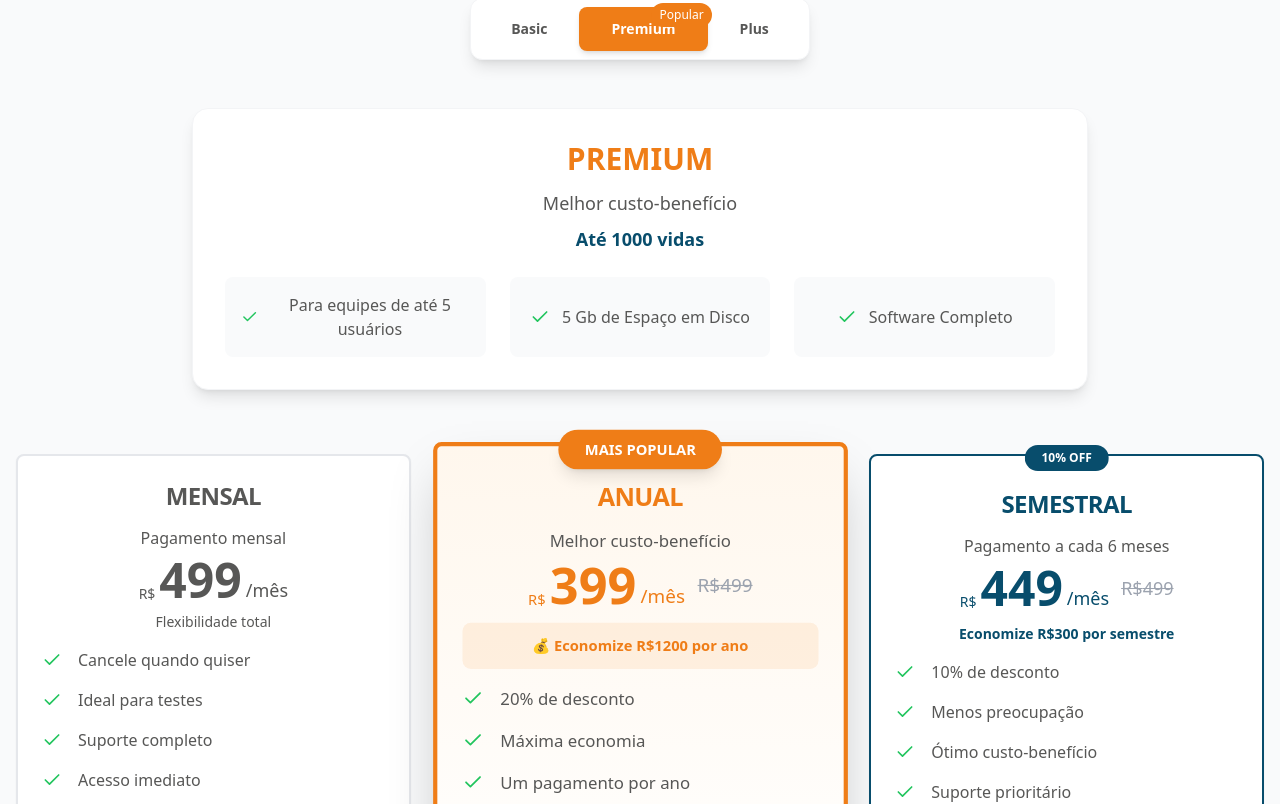
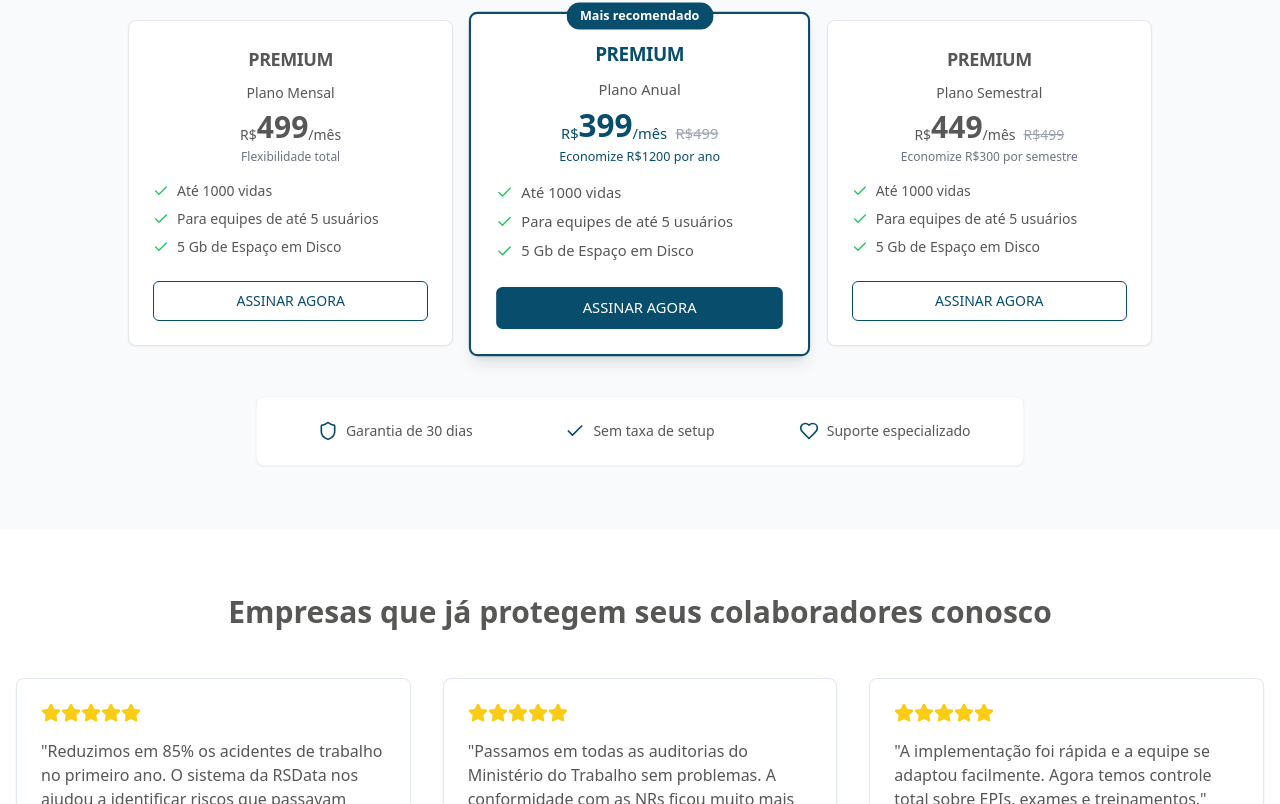
Before and after one commit to sperandiogu/rsdata-safe-life-hub, a React (Vite) app: page / in a window 1280 px wide. Shown: the part 1416-2220 px from the top of the page. Built offline with nearby package versions, Linux system fonts and the light colour scheme.

Commit message:
Refactor: Improve plan section aesthetics
Removed emojis and adjusted the layout and styling of the plan section for a cleaner aesthetic, based on the provided reference image.

```diff
--- a/src/components/RSDataLanding.tsx
+++ b/src/components/RSDataLanding.tsx
@@ -104,7 +104,7 @@ export function RSDataLanding() {
       lives: "Até 1000 vidas",
       users: "Para equipes de até 5 usuários",
       storage: "5 Gb de Espaço em Disco",
-      color: "#EF7D17",
+      color: "#084D6C",
       prices: {
         mensal: { price: 499, originalPrice: null, link: "https://buy.stripe.com/cNi5kDdei9VJ62a8vH9ws02" },
         semestral: { price: 449, originalPrice: 499, link: "https://buy.stripe.com/cNi5kDdei9VJ62a8vH9ws02" },
@@ -423,48 +423,45 @@ export function RSDataLanding() {
       </section>
 
       {/* Plans */}
-      <section id="planos" className="py-20 bg-gray-50">
+      <section id="planos" className="py-16 bg-gray-50">
         <div className="container mx-auto px-4">
           <AnimateOnScroll animation="fade-up">
-            <div className="text-center mb-16">
-              <h2 className="text-4xl font-bold text-[#575756] mb-6">Escolha seu plano ideal</h2>
-              <p className="text-xl text-[#575756] max-w-3xl mx-auto mb-12">
-                Selecione o plano que melhor atende às necessidades da sua empresa e escolha o período de pagamento com as melhores condições
+            <div className="text-center mb-12">
+              <h2 className="text-3xl font-bold text-[#575756] mb-4">Escolha seu plano ideal</h2>
+              <p className="text-lg text-[#575756] max-w-2xl mx-auto mb-8">
+                Selecione o plano que melhor atende às necessidades da sua empresa
               </p>
 
               {/* Plan Selector */}
-              <div className="flex justify-center mb-12">
-                <div className="bg-white rounded-xl p-2 shadow-lg border border-gray-100">
+              <div className="flex justify-center mb-8">
+                <div className="bg-white rounded-lg p-1 shadow-sm border border-gray-200">
                   <div className="flex">
                     <button
                       onClick={() => setSelectedPlan("basic")}
-                      className={`px-8 py-3 rounded-lg text-sm font-semibold transition-all ${
+                      className={`px-6 py-2 rounded-md text-sm font-medium transition-all ${
                         selectedPlan === "basic"
-                          ? "bg-[#084D6C] text-white shadow-md"
-                          : "text-[#575756] hover:text-[#084D6C] hover:bg-gray-50"
+                          ? "bg-[#084D6C] text-white shadow-sm"
+                          : "text-[#575756] hover:text-[#084D6C]"
                       }`}
                     >
                       Basic
                     </button>
                     <button
                       onClick={() => setSelectedPlan("premium")}
-                      className={`px-8 py-3 rounded-lg text-sm font-semibold transition-all relative ${
+                      className={`px-6 py-2 rounded-md text-sm font-medium transition-all ${
                         selectedPlan === "premium"
-                          ? "bg-[#EF7D17] text-white shadow-md"
-                          : "text-[#575756] hover:text-[#EF7D17] hover:bg-orange-50"
+                          ? "bg-[#084D6C] text-white shadow-sm"
+                          : "text-[#575756] hover:text-[#084D6C]"
                       }`}
                     >
                       Premium
-                      <span className="absolute -top-1 -right-1 bg-[#EF7D17] text-white text-xs px-2 py-1 rounded-full font-medium">
-                        Popular
-                      </span>
                     </button>
                     <button
                       onClick={() => setSelectedPlan("plus")}
-                      className={`px-8 py-3 rounded-lg text-sm font-semibold transition-all ${
+                      className={`px-6 py-2 rounded-md text-sm font-medium transition-all ${
                         selectedPlan === "plus"
-                          ? "bg-[#084D6C] text-white shadow-md"
-                          : "text-[#575756] hover:text-[#084D6C] hover:bg-gray-50"
+                          ? "bg-[#084D6C] text-white shadow-sm"
+                          : "text-[#575756] hover:text-[#084D6C]"
                       }`}
                     >
                       Plus
@@ -472,204 +469,164 @@ export function RSDataLanding() {
                   </div>
                 </div>
               </div>
-
-              {/* Selected Plan Information */}
-              <div className="bg-white rounded-2xl p-8 shadow-lg border border-gray-100 max-w-4xl mx-auto mb-16">
-                <div className="text-center">
-                  <h3 className="text-3xl font-bold mb-3" style={{ color: currentPlan.color }}>
-                    {currentPlan.name}
-                  </h3>
-                  <p className="text-lg text-[#575756] mb-2">{currentPlan.description}</p>
-                  <p className="text-lg font-semibold text-[#084D6C] mb-6">{currentPlan.lives}</p>
-                  <div className="grid md:grid-cols-3 gap-6">
-                    <div className="flex items-center justify-center bg-gray-50 rounded-lg p-4">
-                      <Check className="h-5 w-5 text-green-500 mr-3" />
-                      <span className="font-medium text-[#575756]">{currentPlan.users}</span>
-                    </div>
-                    <div className="flex items-center justify-center bg-gray-50 rounded-lg p-4">
-                      <Check className="h-5 w-5 text-green-500 mr-3" />
-                      <span className="font-medium text-[#575756]">{currentPlan.storage}</span>
-                    </div>
-                    <div className="flex items-center justify-center bg-gray-50 rounded-lg p-4">
-                      <Check className="h-5 w-5 text-green-500 mr-3" />
-                      <span className="font-medium text-[#575756]">Software Completo</span>
-                    </div>
-                  </div>
-                </div>
-              </div>
             </div>
           </AnimateOnScroll>
 
-          <div className="grid md:grid-cols-3 gap-8 max-w-7xl mx-auto">
-            {/* Monthly Card */}
+          <div className="grid md:grid-cols-3 gap-6 max-w-5xl mx-auto">
+            {/* Monthly Plan */}
             <AnimateOnScroll animation="fade-up" delay={0.1}>
-              <Card className="relative h-full border-2 border-gray-200 hover:border-gray-300 transition-all duration-300">
+              <Card className="relative bg-white border border-gray-200 hover:shadow-lg transition-all duration-300">
                 <CardHeader className="text-center pb-4">
-                  <CardTitle className="text-2xl font-bold text-[#575756] mb-2">MENSAL</CardTitle>
-                  <CardDescription className="text-base text-[#575756] mb-6">Pagamento mensal</CardDescription>
-                  <div className="mb-6">
-                    <div className="flex items-end justify-center mb-2">
-                      <span className="text-sm text-[#575756] mr-1">R$</span>
-                      <span className="text-5xl font-bold text-[#575756]">
+                  <CardTitle className="text-lg font-semibold text-[#575756] mb-1">
+                    {currentPlan.name}
+                  </CardTitle>
+                  <CardDescription className="text-sm text-[#575756] mb-1">
+                    Plano Mensal
+                  </CardDescription>
+                  <div className="mb-4">
+                    <div className="flex items-end justify-center mb-1">
+                      <span className="text-sm text-[#575756]">R$</span>
+                      <span className="text-3xl font-bold text-[#575756]">
                         {currentPlan.prices.mensal.price}
                       </span>
-                      <span className="text-lg text-[#575756] ml-1">/mês</span>
+                      <span className="text-sm text-[#575756]">/mês</span>
                     </div>
-                    <p className="text-sm text-[#575756]">Flexibilidade total</p>
+                    <p className="text-xs text-gray-500">Flexibilidade total</p>
                   </div>
                 </CardHeader>
                 <CardContent className="pt-0">
-                  <ul className="space-y-4 mb-8">
-                    <li className="flex items-center">
-                      <Check className="h-5 w-5 text-green-500 mr-4 flex-shrink-0" />
-                      <span className="text-[#575756]">Cancele quando quiser</span>
-                    </li>
-                    <li className="flex items-center">
-                      <Check className="h-5 w-5 text-green-500 mr-4 flex-shrink-0" />
-                      <span className="text-[#575756]">Ideal para testes</span>
-                    </li>
-                    <li className="flex items-center">
-                      <Check className="h-5 w-5 text-green-500 mr-4 flex-shrink-0" />
-                      <span className="text-[#575756]">Suporte completo</span>
-                    </li>
-                    <li className="flex items-center">
-                      <Check className="h-5 w-5 text-green-500 mr-4 flex-shrink-0" />
-                      <span className="text-[#575756]">Acesso imediato</span>
-                    </li>
-                  </ul>
+                  <div className="space-y-2 mb-6">
+                    <div className="flex items-center text-sm">
+                      <Check className="h-4 w-4 text-green-500 mr-2" />
+                      <span className="text-[#575756]">{currentPlan.lives}</span>
+                    </div>
+                    <div className="flex items-center text-sm">
+                      <Check className="h-4 w-4 text-green-500 mr-2" />
+                      <span className="text-[#575756]">{currentPlan.users}</span>
+                    </div>
+                    <div className="flex items-center text-sm">
+                      <Check className="h-4 w-4 text-green-500 mr-2" />
+                      <span className="text-[#575756]">{currentPlan.storage}</span>
+                    </div>
+                  </div>
                   <Button
                     variant="outline"
-                    className="w-full border-2 border-[#575756] text-[#575756] hover:bg-[#575756] hover:text-white font-semibold py-3 text-base"
+                    className="w-full border-[#084D6C] text-[#084D6C] hover:bg-[#084D6C] hover:text-white"
                     onClick={() => window.open(currentPlan.prices.mensal.link, "_blank")}
                   >
-                    ESCOLHER MENSAL
+                    ASSINAR AGORA
                   </Button>
                 </CardContent>
               </Card>
             </AnimateOnScroll>
 
-            {/* Annual Card - MAIN HIGHLIGHT */}
+            {/* Annual Plan - Highlighted */}
             <AnimateOnScroll animation="fade-up" delay={0.2}>
-              <Card className="relative h-full border-4 border-[#EF7D17] bg-gradient-to-b from-orange-50 to-white transform scale-105 shadow-2xl">
-                <div className="absolute -top-4 left-1/2 transform -translate-x-1/2">
-                  <Badge className="bg-[#EF7D17] text-white px-6 py-2 text-sm font-bold shadow-lg">
-                    MAIS POPULAR
+              <Card className="relative bg-white border-2 border-[#084D6C] shadow-lg transform md:scale-105">
+                <div className="absolute -top-3 left-1/2 transform -translate-x-1/2">
+                  <Badge className="bg-[#084D6C] text-white px-3 py-1 text-xs">
+                    Mais recomendado
                   </Badge>
                 </div>
-                <CardHeader className="text-center pb-4 pt-8">
-                  <CardTitle className="text-2xl font-bold text-[#EF7D17] mb-2">ANUAL</CardTitle>
-                  <CardDescription className="text-base text-[#575756] mb-6">
-                    Melhor custo-benefício
+                <CardHeader className="text-center pb-4 pt-6">
+                  <CardTitle className="text-lg font-semibold text-[#084D6C] mb-1">
+                    {currentPlan.name}
+                  </CardTitle>
+                  <CardDescription className="text-sm text-[#575756] mb-1">
+                    Plano Anual
                   </CardDescription>
-                  <div className="mb-6">
-                    <div className="flex items-center justify-center gap-3 mb-3">
+                  <div className="mb-4">
+                    <div className="flex items-end justify-center gap-2 mb-1">
                       <div className="flex items-end">
-                        <span className="text-sm text-[#EF7D17] mr-1">R$</span>
-                        <span className="text-5xl font-bold text-[#EF7D17]">
+                        <span className="text-sm text-[#084D6C]">R$</span>
+                        <span className="text-3xl font-bold text-[#084D6C]">
                           {currentPlan.prices.anual.price}
                         </span>
-                        <span className="text-lg text-[#EF7D17] ml-1">/mês</span>
+                        <span className="text-sm text-[#084D6C]">/mês</span>
                       </div>
-                      <div className="text-right">
-                        <span className="text-lg text-gray-400 line-through block">
-                          R${currentPlan.prices.anual.originalPrice}
-                        </span>
-                      </div>
+                      <span className="text-sm text-gray-400 line-through">
+                        R${currentPlan.prices.anual.originalPrice}
+                      </span>
                     </div>
-                    <div className="bg-[#EF7D17]/10 rounded-lg p-3">
-                      <p className="text-sm font-bold text-[#EF7D17]">
-                        💰 Economize R${(currentPlan.prices.anual.originalPrice! - currentPlan.prices.anual.price) * 12} por ano
-                      </p>
-                    </div>
+                    <p className="text-xs text-[#084D6C] font-medium">
+                      Economize R${(currentPlan.prices.anual.originalPrice! - currentPlan.prices.anual.price) * 12} por ano
+                    </p>
                   </div>
                 </CardHeader>
                 <CardContent className="pt-0">
-                  <ul className="space-y-4 mb-8">
-                    <li className="flex items-center">
-                      <Check className="h-5 w-5 text-green-500 mr-4 flex-shrink-0" />
-                      <span className="text-[#575756] font-medium">20% de desconto</span>
-                    </li>
-                    <li className="flex items-center">
-                      <Check className="h-5 w-5 text-green-500 mr-4 flex-shrink-0" />
-                      <span className="text-[#575756] font-medium">Máxima economia</span>
-                    </li>
-                    <li className="flex items-center">
-                      <Check className="h-5 w-5 text-green-500 mr-4 flex-shrink-0" />
-                      <span className="text-[#575756] font-medium">Um pagamento por ano</span>
-                    </li>
-                    <li className="flex items-center">
-                      <Check className="h-5 w-5 text-green-500 mr-4 flex-shrink-0" />
-                      <span className="text-[#575756] font-medium">Suporte VIP</span>
-                    </li>
-                  </ul>
+                  <div className="space-y-2 mb-6">
+                    <div className="flex items-center text-sm">
+                      <Check className="h-4 w-4 text-green-500 mr-2" />
+                      <span className="text-[#575756]">{currentPlan.lives}</span>
+                    </div>
+                    <div className="flex items-center text-sm">
+                      <Check className="h-4 w-4 text-green-500 mr-2" />
+                      <span className="text-[#575756]">{currentPlan.users}</span>
+                    </div>
+                    <div className="flex items-center text-sm">
+                      <Check className="h-4 w-4 text-green-500 mr-2" />
+                      <span className="text-[#575756]">{currentPlan.storage}</span>
+                    </div>
+                  </div>
                   <Button
-                    className="w-full bg-[#EF7D17] hover:bg-[#EF7D17]/90 text-white font-bold py-4 text-lg shadow-lg"
+                    className="w-full bg-[#084D6C] hover:bg-[#084D6C]/90 text-white"
                     onClick={() => window.open(currentPlan.prices.anual.link, "_blank")}
                   >
-                    ESCOLHER ANUAL
+                    ASSINAR AGORA
                   </Button>
                 </CardContent>
               </Card>
             </AnimateOnScroll>
 
-            {/* Biannual Card */}
+            {/* Semiannual Plan */}
             <AnimateOnScroll animation="fade-up" delay={0.3}>
-              <Card className="relative h-full border-2 border-[#084D6C] hover:border-[#084D6C]/80 transition-all duration-300">
-                <div className="absolute -top-3 left-1/2 transform -translate-x-1/2">
-                  <Badge className="bg-[#084D6C] text-white px-4 py-1 text-xs font-bold">
-                    10% OFF
-                  </Badge>
-                </div>
-                <CardHeader className="text-center pb-4 pt-8">
-                  <CardTitle className="text-2xl font-bold text-[#084D6C] mb-2">SEMESTRAL</CardTitle>
-                  <CardDescription className="text-base text-[#575756] mb-6">
-                    Pagamento a cada 6 meses
+              <Card className="relative bg-white border border-gray-200 hover:shadow-lg transition-all duration-300">
+                <CardHeader className="text-center pb-4">
+                  <CardTitle className="text-lg font-semibold text-[#575756] mb-1">
+                    {currentPlan.name}
+                  </CardTitle>
+                  <CardDescription className="text-sm text-[#575756] mb-1">
+                    Plano Semestral
                   </CardDescription>
-                  <div className="mb-6">
-                    <div className="flex items-center justify-center gap-3 mb-3">
+                  <div className="mb-4">
+                    <div className="flex items-end justify-center gap-2 mb-1">
                       <div className="flex items-end">
-                        <span className="text-sm text-[#084D6C] mr-1">R$</span>
-                        <span className="text-5xl font-bold text-[#084D6C]">
+                        <span className="text-sm text-[#575756]">R$</span>
+                        <span className="text-3xl font-bold text-[#575756]">
                           {currentPlan.prices.semestral.price}
                         </span>
-                        <span className="text-lg text-[#084D6C] ml-1">/mês</span>
+                        <span className="text-sm text-[#575756]">/mês</span>
                       </div>
-                      <div className="text-right">
-                        <span className="text-lg text-gray-400 line-through block">
-                          R${currentPlan.prices.semestral.originalPrice}
-                        </span>
-                      </div>
+                      <span className="text-sm text-gray-400 line-through">
+                        R${currentPlan.prices.semestral.originalPrice}
+                      </span>
                     </div>
-                    <p className="text-sm font-semibold text-[#084D6C]">
+                    <p className="text-xs text-gray-500">
                       Economize R${(currentPlan.prices.semestral.originalPrice! - currentPlan.prices.semestral.price) * 6} por semestre
                     </p>
                   </div>
                 </CardHeader>
                 <CardContent className="pt-0">
-                  <ul className="space-y-4 mb-8">
-                    <li className="flex items-center">
-                      <Check className="h-5 w-5 text-green-500 mr-4 flex-shrink-0" />
-                      <span className="text-[#575756]">10% de desconto</span>
-                    </li>
-                    <li className="flex items-center">
-                      <Check className="h-5 w-5 text-green-500 mr-4 flex-shrink-0" />
-                      <span className="text-[#575756]">Menos preocupação</span>
-                    </li>
-                    <li className="flex items-center">
-                      <Check className="h-5 w-5 text-green-500 mr-4 flex-shrink-0" />
-                      <span className="text-[#575756]">Ótimo custo-benefício</span>
-                    </li>
-                    <li className="flex items-center">
-                      <Check className="h-5 w-5 text-green-500 mr-4 flex-shrink-0" />
-                      <span className="text-[#575756]">Suporte prioritário</span>
-                    </li>
-                  </ul>
+                  <div className="space-y-2 mb-6">
+                    <div className="flex items-center text-sm">
+                      <Check className="h-4 w-4 text-green-500 mr-2" />
+                      <span className="text-[#575756]">{currentPlan.lives}</span>
+                    </div>
+                    <div className="flex items-center text-sm">
+                      <Check className="h-4 w-4 text-green-500 mr-2" />
+                      <span className="text-[#575756]">{currentPlan.users}</span>
+                    </div>
+                    <div className="flex items-center text-sm">
+                      <Check className="h-4 w-4 text-green-500 mr-2" />
+                      <span className="text-[#575756]">{currentPlan.storage}</span>
+                    </div>
+                  </div>
                   <Button
                     variant="outline"
-                    className="w-full border-2 border-[#084D6C] text-[#084D6C] hover:bg-[#084D6C] hover:text-white font-semibold py-3 text-base"
+                    className="w-full border-[#084D6C] text-[#084D6C] hover:bg-[#084D6C] hover:text-white"
                     onClick={() => window.open(currentPlan.prices.semestral.link, "_blank")}
                   >
-                    ESCOLHER SEMESTRAL
+                    ASSINAR AGORA
                   </Button>
                 </CardContent>
               </Card>
@@ -678,20 +635,20 @@ export function RSDataLanding() {
 
           {/* Guarantees */}
           <AnimateOnScroll animation="fade-up" delay={0.4}>
-            <div className="mt-16 text-center">
-              <div className="bg-white rounded-2xl p-8 shadow-lg border border-gray-100 max-w-4xl mx-auto">
-                <div className="grid md:grid-cols-3 gap-6">
-                  <div className="flex items-center justify-center bg-green-50 rounded-lg p-6">
-                    <Shield className="h-6 w-6 text-green-600 mr-3" />
-                    <span className="text-base font-semibold text-[#575756]">Garantia de 30 dias</span>
+            <div className="mt-12 text-center">
+              <div className="bg-white rounded-lg p-6 shadow-sm border border-gray-100 max-w-3xl mx-auto">
+                <div className="grid md:grid-cols-3 gap-4">
+                  <div className="flex items-center justify-center">
+                    <Shield className="h-5 w-5 text-[#084D6C] mr-2" />
+                    <span className="text-sm font-medium text-[#575756]">Garantia de 30 dias</span>
                   </div>
-                  <div className="flex items-center justify-center bg-blue-50 rounded-lg p-6">
-                    <Check className="h-6 w-6 text-blue-600 mr-3" />
-                    <span className="text-base font-semibold text-[#575756]">Sem taxa de setup</span>
+                  <div className="flex items-center justify-center">
+                    <Check className="h-5 w-5 text-[#084D6C] mr-2" />
+                    <span className="text-sm font-medium text-[#575756]">Sem taxa de setup</span>
                   </div>
-                  <div className="flex items-center justify-center bg-orange-50 rounded-lg p-6">
-                    <Heart className="h-6 w-6 text-orange-600 mr-3" />
-                    <span className="text-base font-semibold text-[#575756]">Suporte especializado</span>
+                  <div className="flex items-center justify-center">
+                    <Heart className="h-5 w-5 text-[#084D6C] mr-2" />
+                    <span className="text-sm font-medium text-[#575756]">Suporte especializado</span>
                   </div>
                 </div>
               </div>
```
